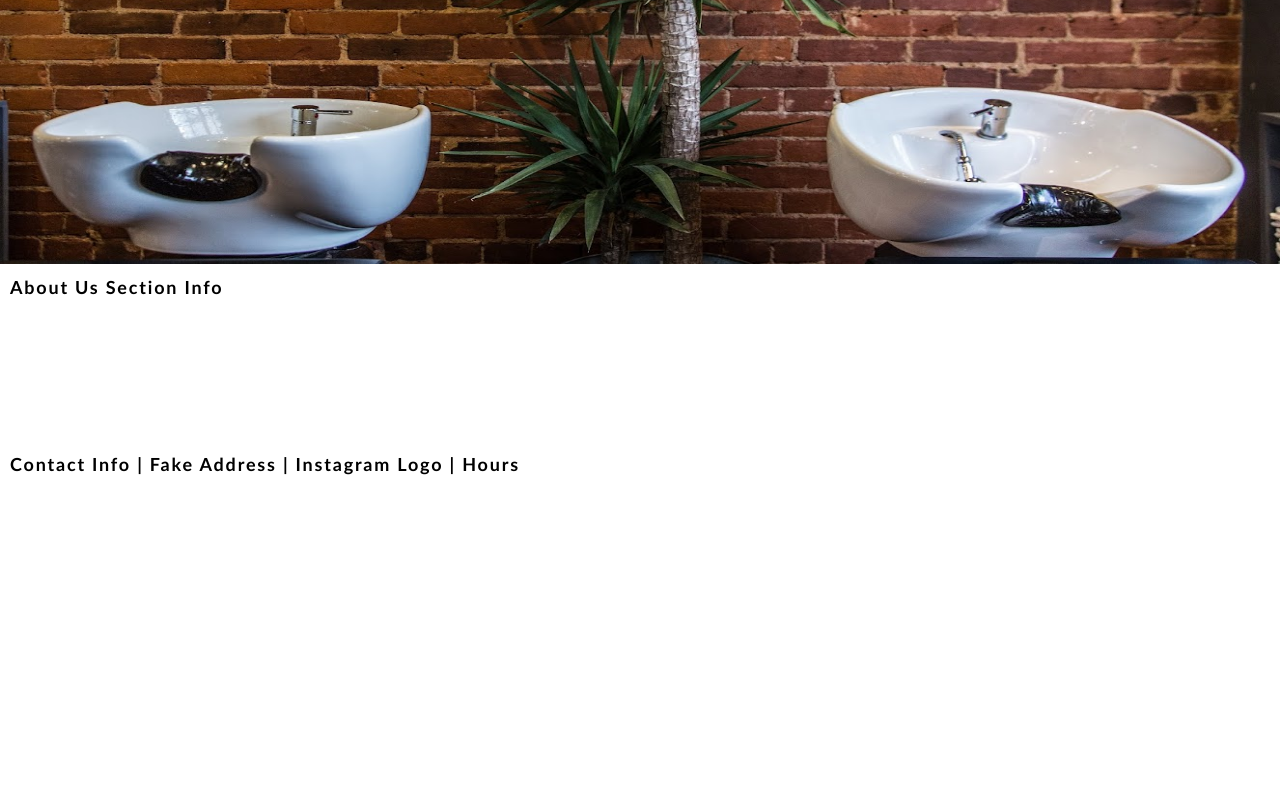
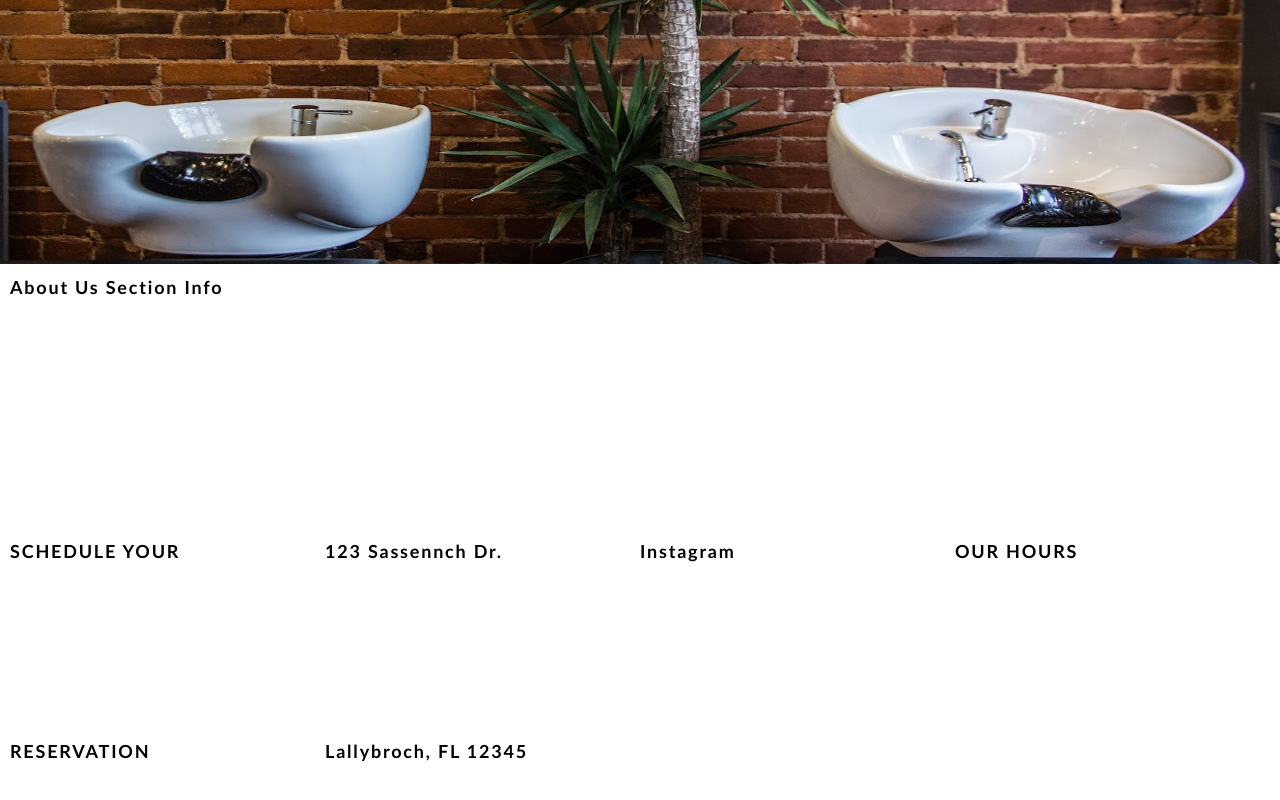
Before and after one commit to bdoneq7/novaashartistry, a React (Create React App) app: page / in a window 1280 px wide. Shown: the part 426-1226 px from the top of the page. Before the commit the page ends 1040 px from the top, so only its background shows below. Built offline with nearby package versions, Linux system fonts and the light colour scheme.

Commit message:
updated footer

```diff
--- a/src/components/Footer/index.js
+++ b/src/components/Footer/index.js
@@ -4,7 +4,37 @@ function Footer() {
 	return (
 		<footer className="footer">
 			<br/>
-			Contact Info | Fake Address | Instagram Logo | Hours
+
+			<div class="footersection">
+				SCHEDULE YOUR<br/>
+				RESERVATION<br/>
+				<br/>
+				813.541.3969<br/>
+				Contact Us Today
+			</div>
+
+			<div class="footersection">
+				123 Sassennch Dr.<br/>
+				Lallybroch, FL 12345
+			</div>
+
+			<div class="footersection">
+				Instagram
+			</div>
+
+			<div class="footersection">
+				OUR HOURS<br/>
+				<br/>
+				Monday: Closed<br/>
+				Tuesday: 10 am to 8 pm<br/>
+				Wednesday: 10 am to 8 pm<br/>
+				Thursday: 10 am to 9 pm<br/>
+				Friday: 10 am to 7 pm<br/>
+				Saturday: 9 am to 6 pm<br/>
+				Sunday: Closed
+			</div>
+
+
 		</footer>
 	);
 }
--- a/src/index.css
+++ b/src/index.css
@@ -184,6 +184,14 @@ header a {
   margin-top: -15px;
 
 
+}
+
+.footersection {
+  float: left;
+  width: 25%;
+  height: 200px;
+  color: #000000;
+  line-height: 200px;
 }
 
 
```
